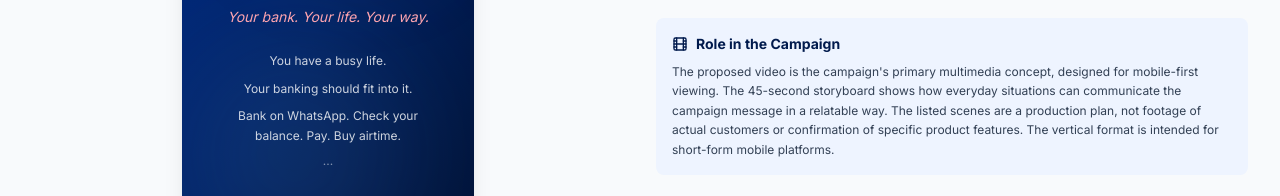
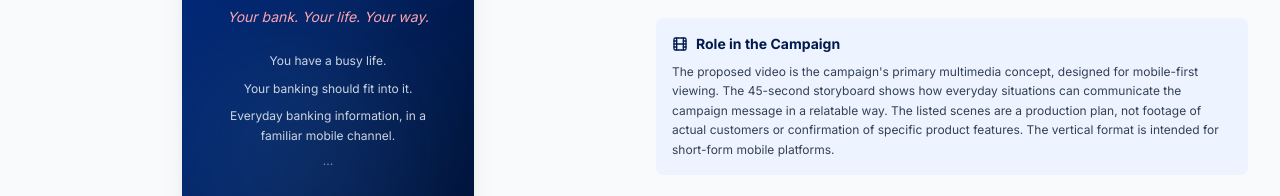
Before and after one commit to Bul1dozer/Assignments, a React (Vite) app: page / in a window 1280 px wide. Shown: the part 5559-5755 px from the top of the page. Built offline with nearby package versions, Linux system fonts and the light colour scheme.

Commit message:
Remove unsupported demo details from the storyboard

```diff
--- a/src/data/campaign.ts
+++ b/src/data/campaign.ts
@@ -23,7 +23,6 @@ export const campaignInfo = {
     name: 'Willemina T. Alfons',
     studentNumber: '200965085',
     email: '200965085@students.unam.na',
-    phone: '0816270080',
     campus: 'Windhoek Campus',
     course: 'Mobile Journalism',
     courseCode: 'H2612CJ',
@@ -263,7 +262,7 @@ export const multimediaScript = {
   script: [
     {
       time: '0:00\u20130:03',
-      shot: 'Close-up of a smartphone screen showing the Bank Windhoek WhatsApp Banking chat. A message pops up: "Your balance is N$ 2,450.00." Sound: notification chime.',
+      shot: 'Close-up of a smartphone with a clearly labelled illustrative banking-chat mockup. A generic notification appears; do not show real account or customer data. Sound: notification chime.',
       narration: '(No narration. Sound design only.)',
       subtitle: '',
     },
@@ -281,9 +280,9 @@ export const multimediaScript = {
     },
     {
       time: '0:15\u20130:22',
-      shot: 'Screen recording style: WhatsApp Banking interface \u2014 checking balance, paying a beneficiary, buying airtime. Text overlays highlight each action.',
-      narration: 'Bank on WhatsApp. Check your balance. Pay. Buy airtime.',
-      subtitle: 'Bank on WhatsApp. Check your balance. Pay. Buy airtime.',
+      shot: 'Screen-recording-style mockup of an illustrative WhatsApp Banking conversation. Show a generic enquiry flow and clear text overlays; confirm supported features and the interface against verified guidance before filming.',
+      narration: 'Find everyday banking information through a familiar mobile channel.',
+      subtitle: 'Everyday banking information, in a familiar mobile channel.',
     },
     {
       time: '0:22\u20130:30',
```
